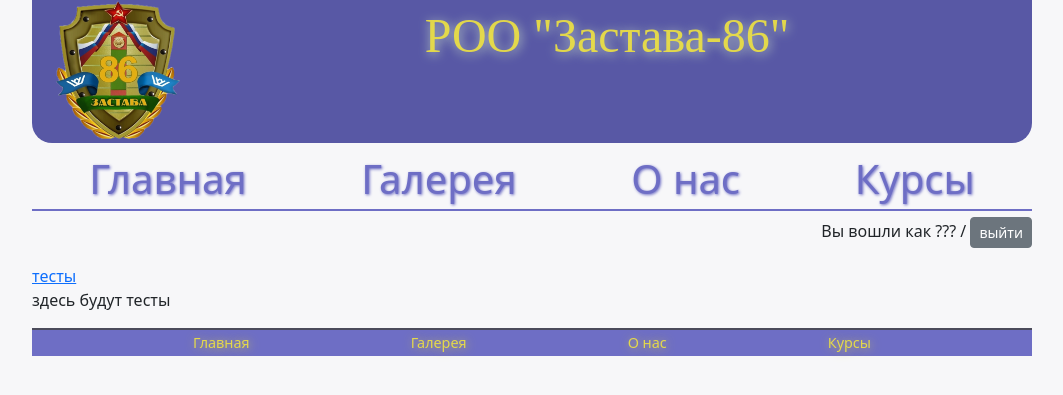
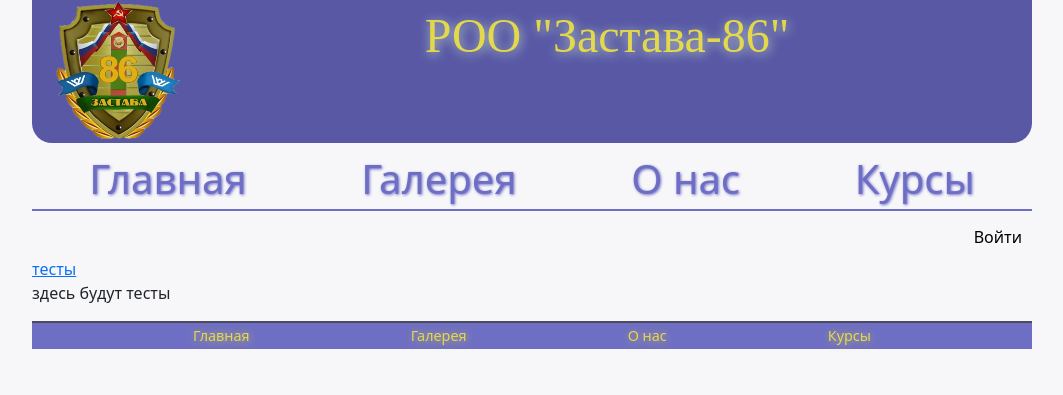
Before and after one commit to StanislavAK86/VPTO, a Django app: page /curses/questionnaire/ in a window 1280 px wide. Shown: the top 395 px of the page, without its empty margins (108-1171 px from the left). Run offline with Django 4.2, Linux system fonts and the light colour scheme.

Commit message:
Реализован вход на страницу курсы и выход

```diff
--- a/blog/static/blog/css/gallery_style.css
+++ b/blog/static/blog/css/gallery_style.css
@@ -18,6 +18,7 @@
 }
 .sliders h2 {
   text-align: center;
+  color: rgb(72 72 93 / 39%);
 }
 .slide {
   display: none;
--- a/curses/views.py
+++ b/curses/views.py
@@ -3,6 +3,8 @@ from django.http import HttpResponse, HttpResponseRedirect, JsonResponse
 from django.template.context_processors import request
 from django.views.decorators.cache import cache_page
 from django.views.generic import TemplateView, View
+from django.contrib.auth.mixins import LoginRequiredMixin
+from django.urls import reverse_lazy
 
 
 
@@ -18,8 +20,10 @@ class MenuMixin(View):
         context['menu'] = self.nav_menu['menu']
         return context
 
-class CursesView(MenuMixin, TemplateView):
+class CursesView(LoginRequiredMixin, MenuMixin, TemplateView):
     template_name = 'curses.html'
+    login_url = reverse_lazy('users:login')
+    redirect_field_name = 'next'
 
     def get_context_data(self, **kwargs):
         context = super().get_context_data(**kwargs)
--- a/templates/curses.html
+++ b/templates/curses.html
@@ -6,9 +6,54 @@
             display: flex;
             justify-content: flex-end
         }
+        .z-1 li {
+            display: flex;
+            display: inline;
+
+        }
+        .navbar-nav {
+            list-style-type: none;
+            padding: 0;
+            margin: 0;
+            display: flex;
+            flex-direction: row;
+            align-items: center;
+        }
+        .nav-item {
+            margin-right: 10px;
+            display: flex;
+        }
+        .nav-link {
+            text-decoration: none;
+            color: #000;
+
+        }
+        .nav-link:hover {
+            text-decoration: underline;
+        }
+        .nav-item:last-child .nav-link {
+            margin-left: 0px;
+
+        }
     </style>
     <div class="z-1">
-        <p>Вы вошли как ??? / <button type="button" class="btn btn-secondary btn-sm">выйти</button></p>
+        <ul class="navbar-nav"> <!-- Элементы правой части без выравнивания по левому краю -->
+            {% if user.is_authenticated %}
+            <li class="nav-item">
+              <a class="nav-link" href="#">Вы вошли как, {{ user.username }}  /</a>
+            </li>
+            <li class="nav-item">
+              <a class="nav-link" href="{% url 'users:logout' %}">Выйти</a>
+            </li>
+            {% else %}
+            <li class="nav-item">
+              <a class="nav-link" href="{% url 'users:login' %}">Войти</a>
+            </li>
+            {% comment %} <li class="nav-item">
+              <a class="nav-link" href="{% url 'users:signup' %}">Регистрация</a>
+            </li> {% endcomment %}
+            {% endif %}
+          </ul>
     </div>
 
 
--- a/zastava/urls.py
+++ b/zastava/urls.py
@@ -31,9 +31,6 @@ urlpatterns = [
     path('users/', include('users.urls', namespace="users")),
 ]
 
-    # Url и функция, которая вернет картинку
-
- # включаем возможность обработки картинок
 
 if settings.DEBUG:
      urlpatterns += static(settings.MEDIA_URL, document_root=settings.MEDIA_ROOT)
```
Also changed, not shown: users/views.py (+4 -3 lines), media/images/14_qW1I6RE.jpg (deleted), media/images/15_29AHCGG.jpg (deleted), media/images/20.jpg (deleted), media/images/9.jpg (deleted), media/images/9_4kvm1Cc.jpg (deleted), media/images/Svetofor.gif (deleted).
